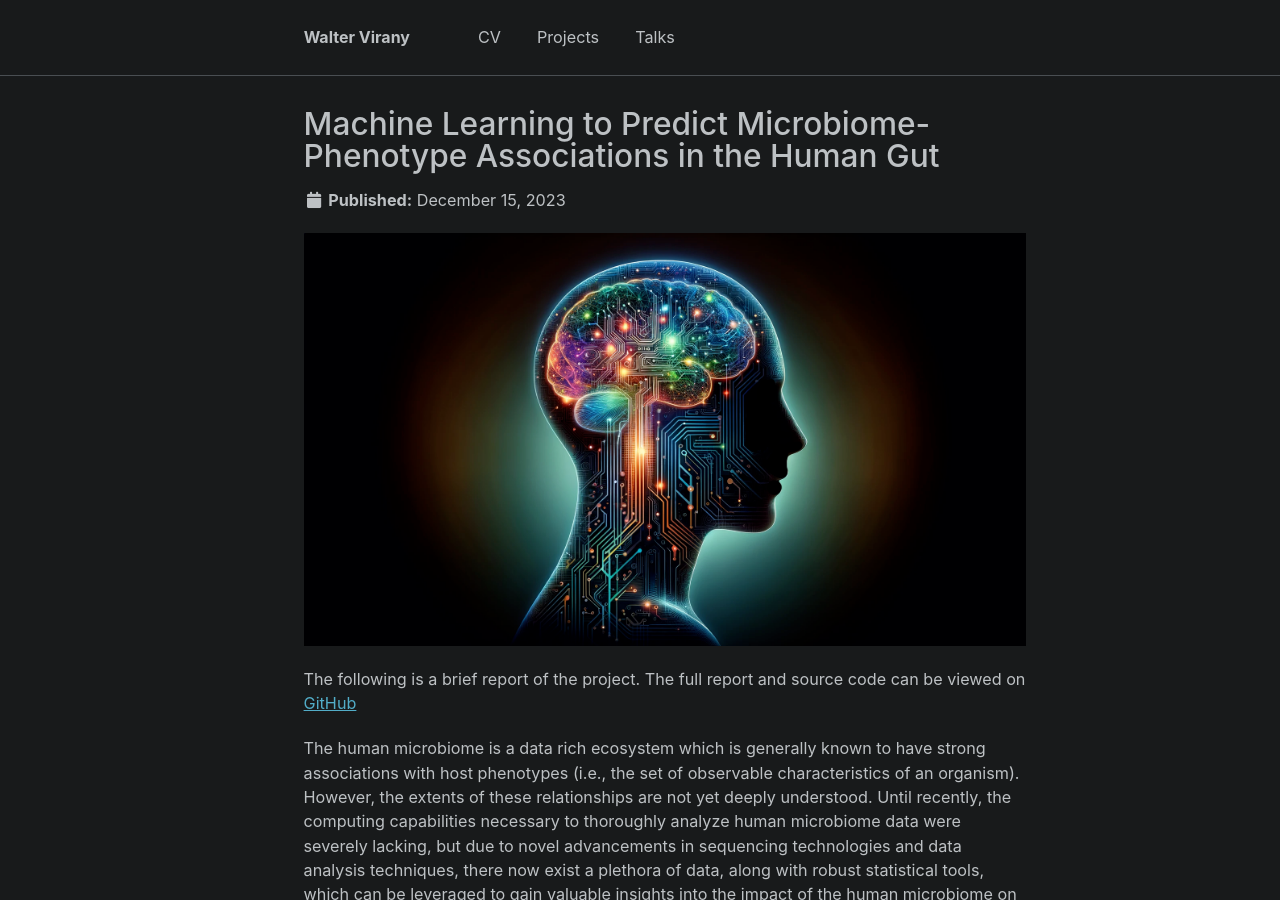
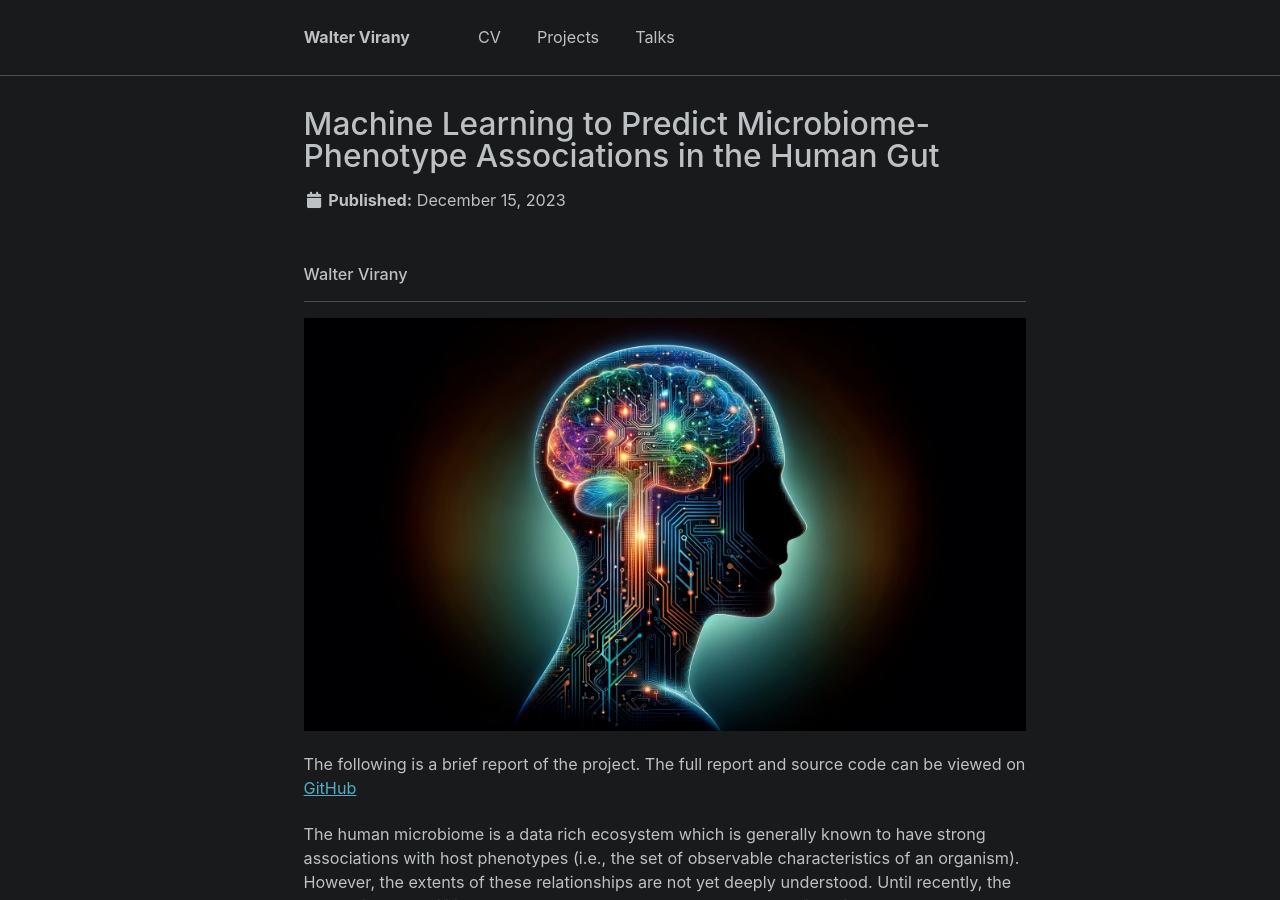
Before and after one commit to wvirany/wvirany.github.io, a Jekyll site: the page built from _portfolio/portfolio-1.md, in a window 1280 px wide and 900 px high. Built offline with Jekyll 4.4.1, drawn with Linux system fonts in a browser that asks for light colours; formulas are drawn with MathJax 3.

Commit message:
Update portfolio-1.md

```diff
--- a/_portfolio/portfolio-1.md
+++ b/_portfolio/portfolio-1.md
@@ -4,6 +4,11 @@
 collection: portfolio
 date: 2023-12-15
 ---
+
+#### Walter Virany
+
+---
+
 
 ![microbiome_cover_photo](/images/Microbiome-Project-Photo.png)
 
@@ -18,8 +23,13 @@
 
 I begin by performing exploratory data analysis. First, I plot a histogram of the relative species abundance in three healthy samples and three samples corresponding to patients with IBD. I also normalize the data by dividing each feature by its maximum, scaling each feature to a value between zero and one.
 
-![healthy_histogram](/images/histogram_healthy.png)
-![ibd_histogram](/images/histogram_ibd.png)
+<p align="center">
+  <img src="/images/histogram_healthy.png">
+  <img src="/images/histogram_ibd.png">
+</p>
+
+<!-- ![healthy_histogram](/images/histogram_healthy.png)
+![ibd_histogram](/images/histogram_ibd.png) -->
 
 Immediately we can see that the sampels with IBD seem to have a lower species diversity than the healthy samples.
 
```
